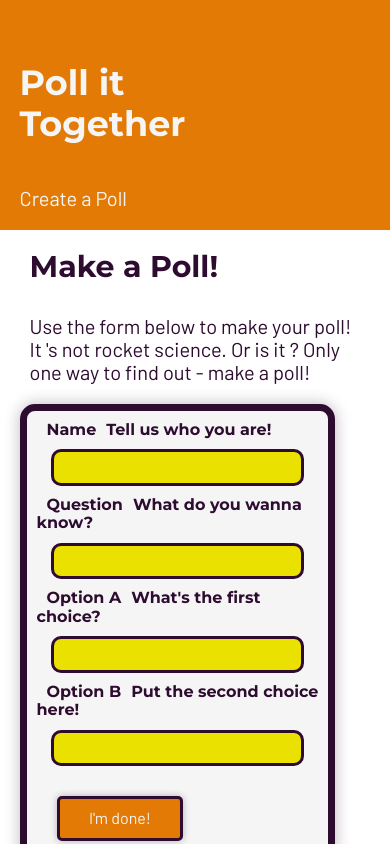
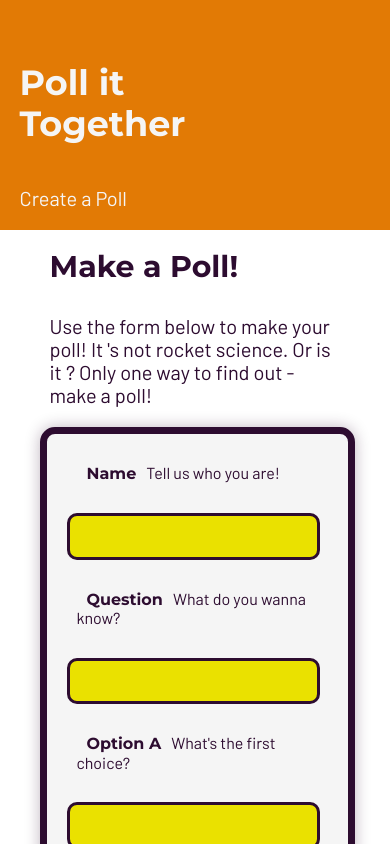
Before and after one commit to SergeChurkin-ca/poll-it, a React (Create React App) app: page /createpoll in a window 390 px wide. Shown: the top 844 px of the page. Built offline with nearby package versions, Linux system fonts and the light colour scheme.

Commit message:
further improvements to alignment

```diff
--- a/package.json
+++ b/package.json
@@ -19,7 +19,7 @@
     "scripts": {
         "predeploy": "npm run build",
         "deploy": "gh-pages -d build",
-    "start": "react-scripts start",
+        "start": "BROWSER='firefox' react-scripts start",
         "build": "react-scripts build",
         "test": "react-scripts test",
         "eject": "react-scripts eject"
--- a/src/CreatePoll.js
+++ b/src/CreatePoll.js
@@ -169,7 +169,7 @@ class CreatePoll extends Component {
                     required
                   />
                   <button type="submit">I'm done!</button>
-                  <button type="reset">Reset</button>
+                  <button type="reset" className="resetButton">Reset</button>
                 </form>
                 <p> {state.errorMessage} </p>
               </section>
--- a/src/createpoll.css
+++ b/src/createpoll.css
@@ -265,28 +265,6 @@ html {
 }
 
 
-/* === HEADER COMPONENT === */
-
-header {
-    background: #e27a05;
-    color: whitesmoke;
-}
-
-.header {
-    align-items: center;
-    display: flex;
-    justify-content: space-between;
-    max-width: 1400px;
-    margin: 0 auto;
-    padding: 15px 0;
-    width: 90%;
-}
-
-header a {
-    color: whitesmoke;
-}
-
-
 /* === CREATE POLL COMPONENT === */
 
 .createPollForm {
@@ -309,7 +287,7 @@ header a {
 .createPollForm label span {
     text-transform: capitalize;
     padding: 10px;
-    margin: 10px auto;
+    font-family: "Montserrat", sans-serif;
 }
 
 .createPoll h2,
@@ -319,16 +297,18 @@ header a {
     max-width: 800px;
 }
 
+.createPollForm label {
+    font-family: "Barlow", sans-serif;
+    font-size: 1.6rem;
+    padding: 10px;
+    margin: 10px 10px;
+}
+
 .createPollForm input,
 .createPollForm span {
-    margin: auto;
+    margin: 15px 0;
+    font-size: 1.6rem;
     width: 90%;
-}
-
-.createPollForm label {
-    font-family: "Montserrat", sans-serif;
-    text-align: left;
-    font-size: 1.6rem;
 }
 
 .createPollForm input {
@@ -336,24 +316,24 @@ header a {
     border-radius: 10px;
     font-size: 2.5rem;
     margin: 10px auto;
-    padding: 5px;
+    padding: 10px;
     background-color: #eae100;
     font-family: "Barlow", sans-serif;
 }
 
 .buttonBox {
-    width: 90%;
-    margin: auto;
+    width: 80%;
     display: flex;
     justify-content: space-between;
+    justify-items: center;
+    align-items: center;
     position: relative;
 }
 
 .createPollForm button {
-    margin: 5px 0;
+    margin: 10px;
     padding: 10px;
-    padding-bottom: 10px;
-    width: 45%;
+    width: 35%;
     font-family: "Barlow", sans-serif;
     font-weight: 500;
     font-size: 1.6rem
@@ -382,8 +362,11 @@ input:focus-within {
     .createPoll p,
     .createPoll h2 {
         padding: 10px;
-        margin: 10px 0;
+        margin: 10px 20px;
         max-width: 800px;
+    }
+    .createPollForm label {
+        margin: 10px 20px;
     }
 }
 
@@ -396,12 +379,16 @@ input:focus-within {
     }
     .createPollForm input {
         font-size: 1.8rem;
+        margin: 10px 10px;
+    }
+    .createPollForm label {
+        margin: 10px 10px;
     }
     .createPollForm h2 {
         font-size: 2rem;
     }
     .createPollForm button {
-        margin: 20px;
+        margin: 20px 0;
         padding: 10px;
         padding-bottom: 10px;
     }
@@ -416,10 +403,14 @@ input:focus-within {
     }
     .createPollForm input {
         font-size: 1.8rem;
+        margin: 10px 10px;
     }
     .createPollForm h2 {
         font-size: 2rem;
         text-align: center;
         width: 80%;
     }
+    .createPollForm label {
+        margin: 10px 10px;
+    }
 }
--- a/src/index.css
+++ b/src/index.css
@@ -93,7 +93,6 @@ header {
 main {
     align-items: center;
     display: flex;
-    height: 100vh;
     justify-content: center;
     min-height: 700px;
     overflow: hidden;
```
Lines whose indentation alone changed are shown as unchanged.
